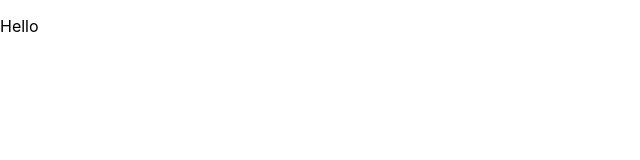
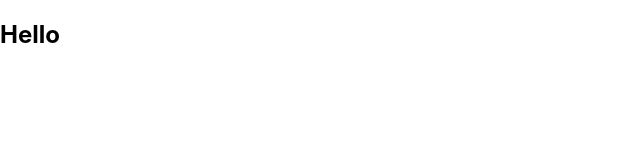
Before and after one commit to qsmith1/netflix-clone, a React (Create React App) app: page / in a window 1280 px wide. Shown: the top 160 px of the page, without its empty margins (0-640 px from the left). Built offline with nearby package versions, Linux system fonts and the light colour scheme.

Commit message:
Add Title and SubTitle
- Add styled components for Title and SubTile
- Change Container tag to section
- Add Title to Home page

```diff
--- a/src/components/jumbotron/index.js
+++ b/src/components/jumbotron/index.js
@@ -1,5 +1,5 @@
 import React from "react";
-import { Item, Inner, Container } from './styles/jumbotron';
+import { Item, Inner, Container, Title, SubTitle } from './styles/jumbotron';
 
 function Jumbotron({ children, direction = 'row', ...restProps }) {
   return (
@@ -14,4 +14,12 @@
   return <Container {...restProps}>{children}</Container>;
 }
 
+Jumbotron.Title = function JumbotronTitle({ children, ...restProps }) {
+  return <Title {...restProps}>{children}</Title>;
+}
+
+Jumbotron.SubTitle = function JumbotronSubTitle({ children, ...restProps }) {
+  return <SubTitle {...restProps}>{children}</SubTitle>;
+}
+
 export default Jumbotron;
--- a/src/components/jumbotron/styles/jumbotron.js
+++ b/src/components/jumbotron/styles/jumbotron.js
@@ -7,4 +7,21 @@
 
 export const Item = styled.div``;
 
-export const Container = styled.div``;
+export const Container = styled.section``;
+
+export const Title = styled.h1``;
+
+export const SubTitle = styled.h2`
+  font-size: 26px;
+  font-weight: normal;
+  line-height: normal;
+
+  @media (max-width: 600px) {
+    font-size: 18;
+  }
+`;
+
+export const Image = styled.img`
+  max-width: 100%;
+  height: auto;
+`;
--- a/src/pages/home.js
+++ b/src/pages/home.js
@@ -4,7 +4,7 @@
 export default function Home() {
   return (
     <Jumbotron.Container>
-      <p>Hello</p>
+      <Jumbotron.Title>Hello</Jumbotron.Title>
     </Jumbotron.Container>
   )
 }
```
